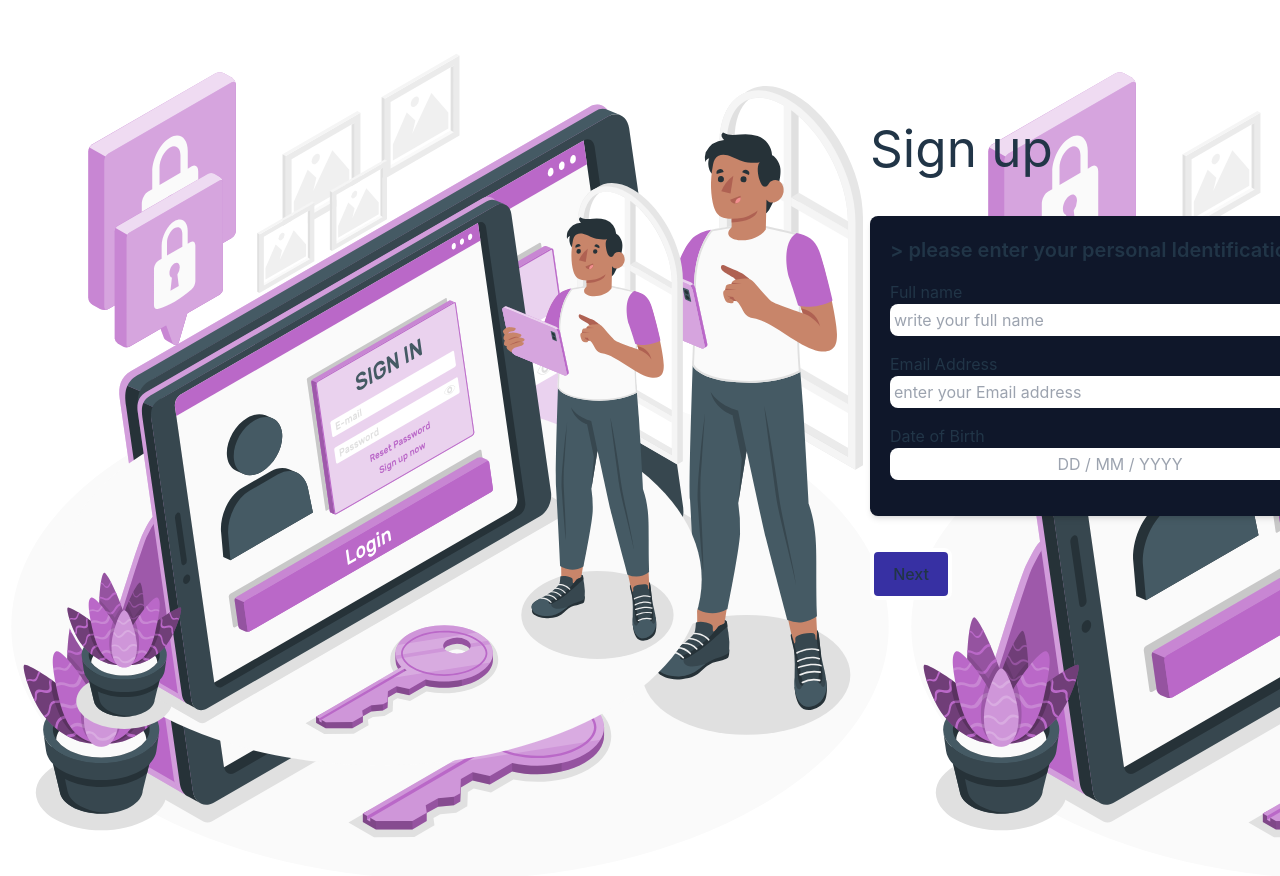
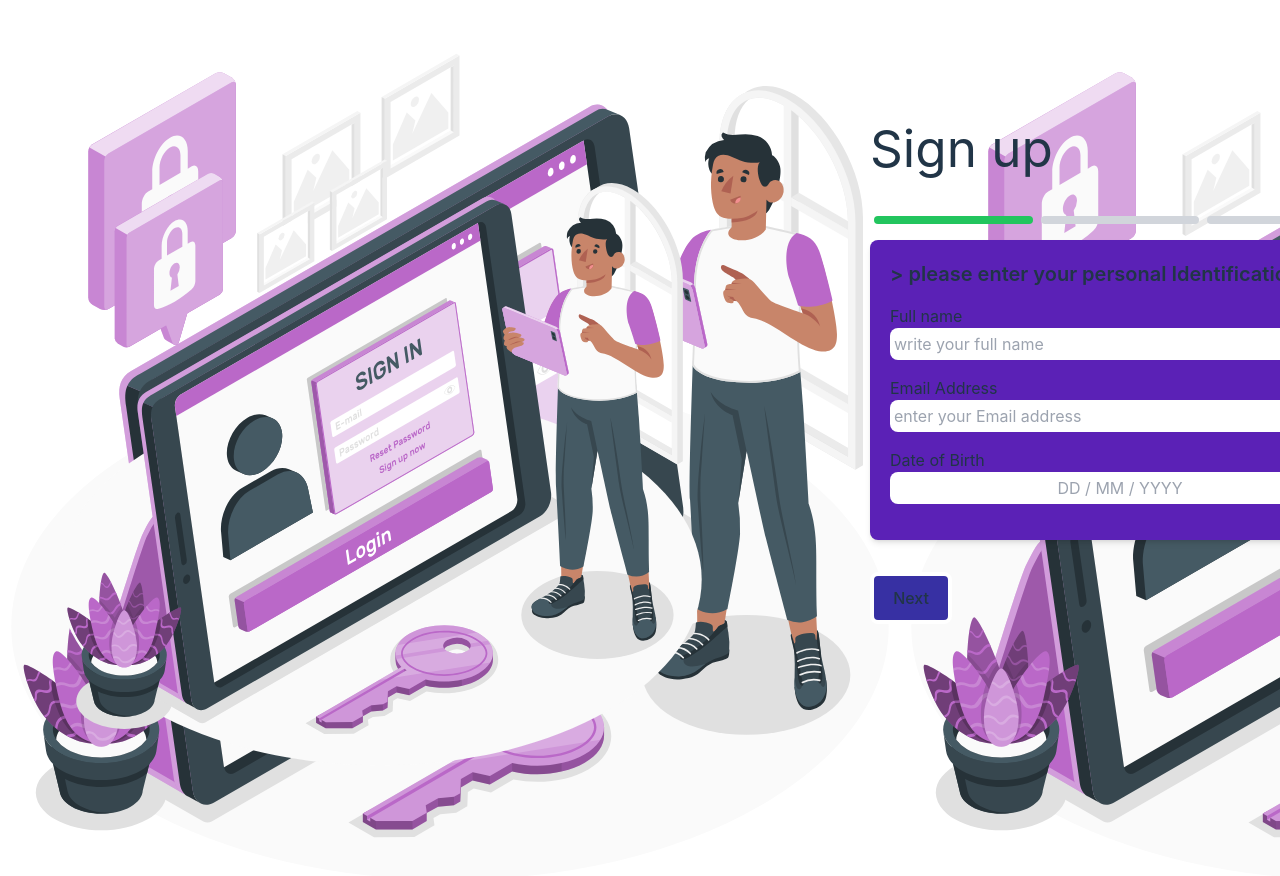
Before and after one commit to revou-fsse-3/module-4-Blackpossum, a React (Vite) app: page / in a window 1280 px wide. Shown: the top 876 px of the page. Built offline with nearby package versions, Linux system fonts and the light colour scheme.

Commit message:
add a progress bar

```diff
--- a/src/component/FormStep/step1.tsx
+++ b/src/component/FormStep/step1.tsx
@@ -31,7 +31,7 @@ const step1: React.FunctionComponent<Step1Props> = ({
 }) => {
   return (
 
-    <div id="formCard" className="flex flex-col bg-slate-900 shadow-md rounded-lg p-5">
+    <div id="formCard" className="flex flex-col bg-violet-800 shadow-md rounded-lg p-5">
       <h2 className="text-xl font-semibold mb-4">
         {" > "}
         please enter your personal Identification
--- a/src/component/FormStep/step2.tsx
+++ b/src/component/FormStep/step2.tsx
@@ -34,7 +34,7 @@ const step2: React.FunctionComponent<Step2Props> = ({
   handleBlur,
 }) => {
   return (
-    <div id="formCard"className="flex flex-col bg-slate-900 shadow-md rounded-lg p-5">
+    <div id="formCard"className="flex flex-col bg-violet-900 shadow-md rounded-lg p-5">
       <h2 className="text-xl font-semibold mb-4">
         {" > "}
         we need your Address enter your Address Information
--- a/src/component/FormStep/step3.tsx
+++ b/src/component/FormStep/step3.tsx
@@ -27,7 +27,7 @@ const step3: React.FunctionComponent<Step3Props> = ({
   handleBlur,
 }) => {
   return (
-    <div id="formCard" className="flex flex-col bg-slate-900 shadow-md rounded-lg p-5">
+    <div id="formCard" className="flex flex-col bg-violet-900 shadow-md rounded-lg p-5">
       <h2 className="text-xl font-semibold mb-4">
         {" > "}
         Setup your Account Information
--- a/src/container/BaseContainer/index.tsx
+++ b/src/container/BaseContainer/index.tsx
@@ -38,6 +38,7 @@ const step3ValidationSchema = Yup.object({
 
 const MultiStepForm: React.FunctionComponent = () => {
   const [currentStep, setCurrentStep] = useState(1);
+  const totalSteps: number = 3;
   const formik = useFormik({
     initialValues: {
       fullName: "",
@@ -81,6 +82,16 @@ const MultiStepForm: React.FunctionComponent = () => {
   return (
       <form onSubmit={handleSubmit}>
         <h1 className="pb-10">Sign up</h1>
+        <div className="flex items-center mb-4">
+        {Array.from({ length: totalSteps }).map((_, index) => (
+          <div
+            key={index}
+            className={`flex-1 h-2 ${
+              index < currentStep ? 'bg-green-500' : 'bg-gray-300'
+            } mx-1 rounded-full`}
+          />
+        ))}
+      </div>
       <div>
       {/* Step 1: Address Information */}
       {/* import similar code from step2 file tsx and error messages */}
```
